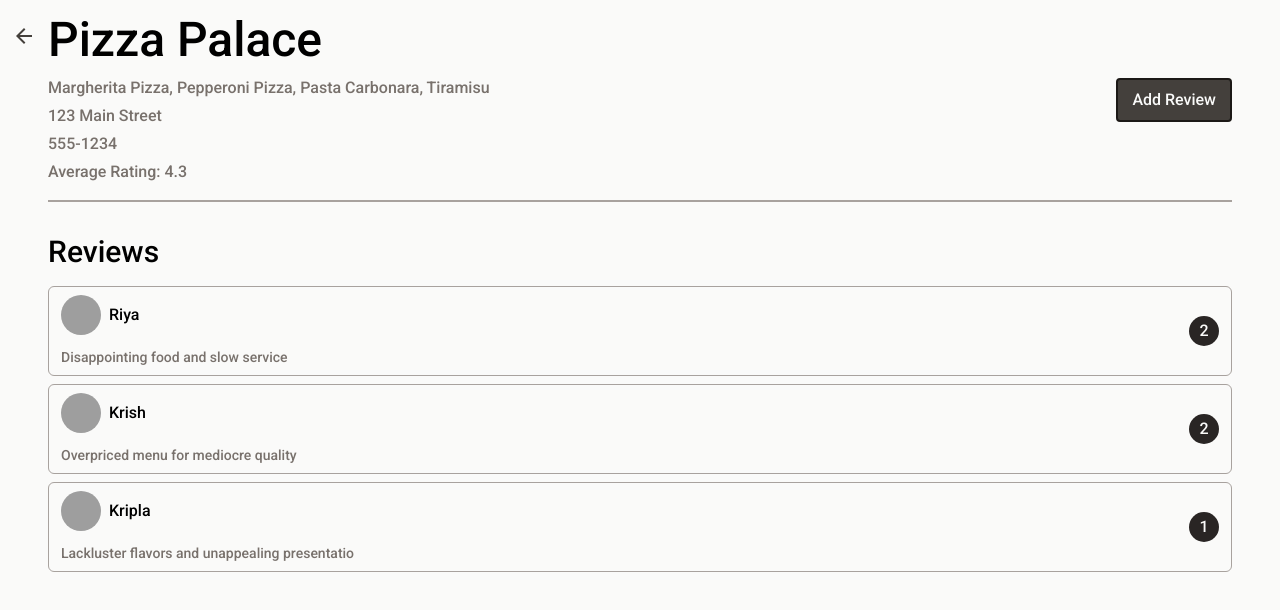
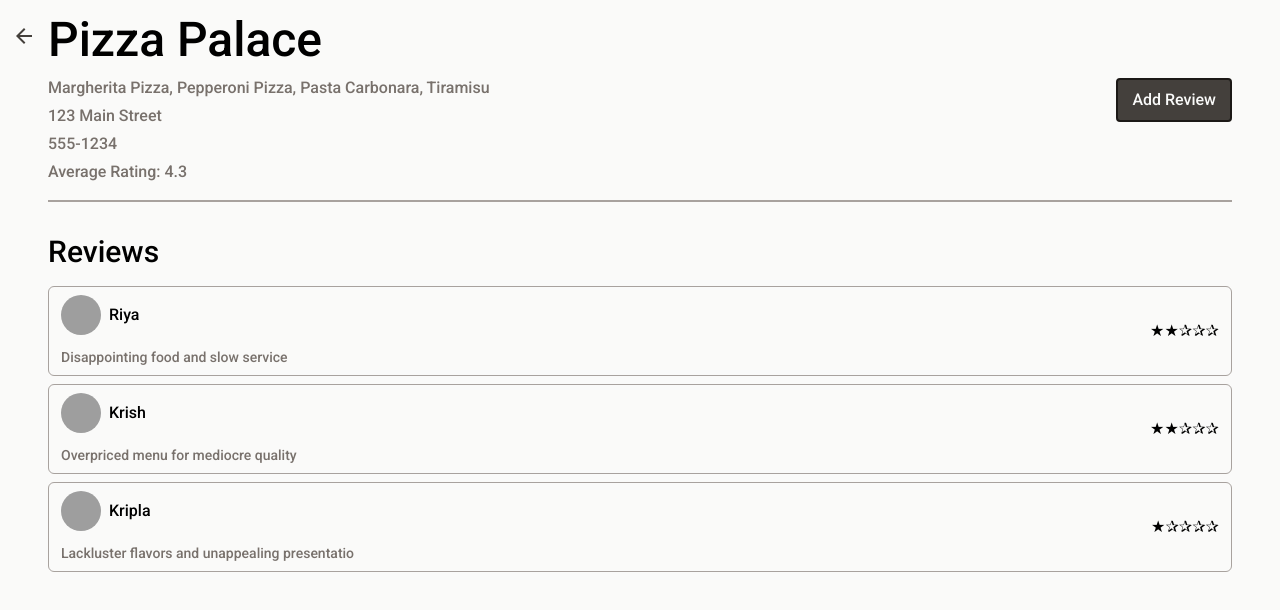
Before and after one commit to vivekbhatt07/MCR-6, a React (Vite) app: page /restaurantList/1 in a window 1280 px wide. Shown: the top 610 px of the page. Built offline with nearby package versions, Linux system fonts and the light colour scheme; grey boxes are pictures that could not be loaded.

Commit message:
STYLE: Review Card

```diff
--- a/src/Components/ReviewCard/index.jsx
+++ b/src/Components/ReviewCard/index.jsx
@@ -2,7 +2,7 @@ import React from "react";
 
 const ReviewCard = (props) => {
   const { rating, comment, revName, pp } = props;
-  const ratingList = ["✰✰✰✰", "✰✰✰", "✰✰"];
+  const ratingList = ["★✰✰✰✰", "★★✰✰✰", "★★★✰✰", "★★★★✰", "★★★★★"];
   return (
     <div className="flex justify-between items-center px-3 py-2 border border-stone-400 rounded-md">
       <div className="flex flex-col gap-3">
@@ -16,8 +16,10 @@ const ReviewCard = (props) => {
         {/* Description */}
         <p className="text-sm text-stone-500 font-normal">{comment}</p>
       </div>
-      <span className="w-[30px] h-[30px] rounded-full bg-stone-800 flex justify-center items-center text-stone-50">
-        {rating}
+      <span className="flex">
+        {ratingList.find((currentRating, ratingIndex) => {
+          return ratingIndex + 1 == rating;
+        })}
       </span>
     </div>
   );
```
